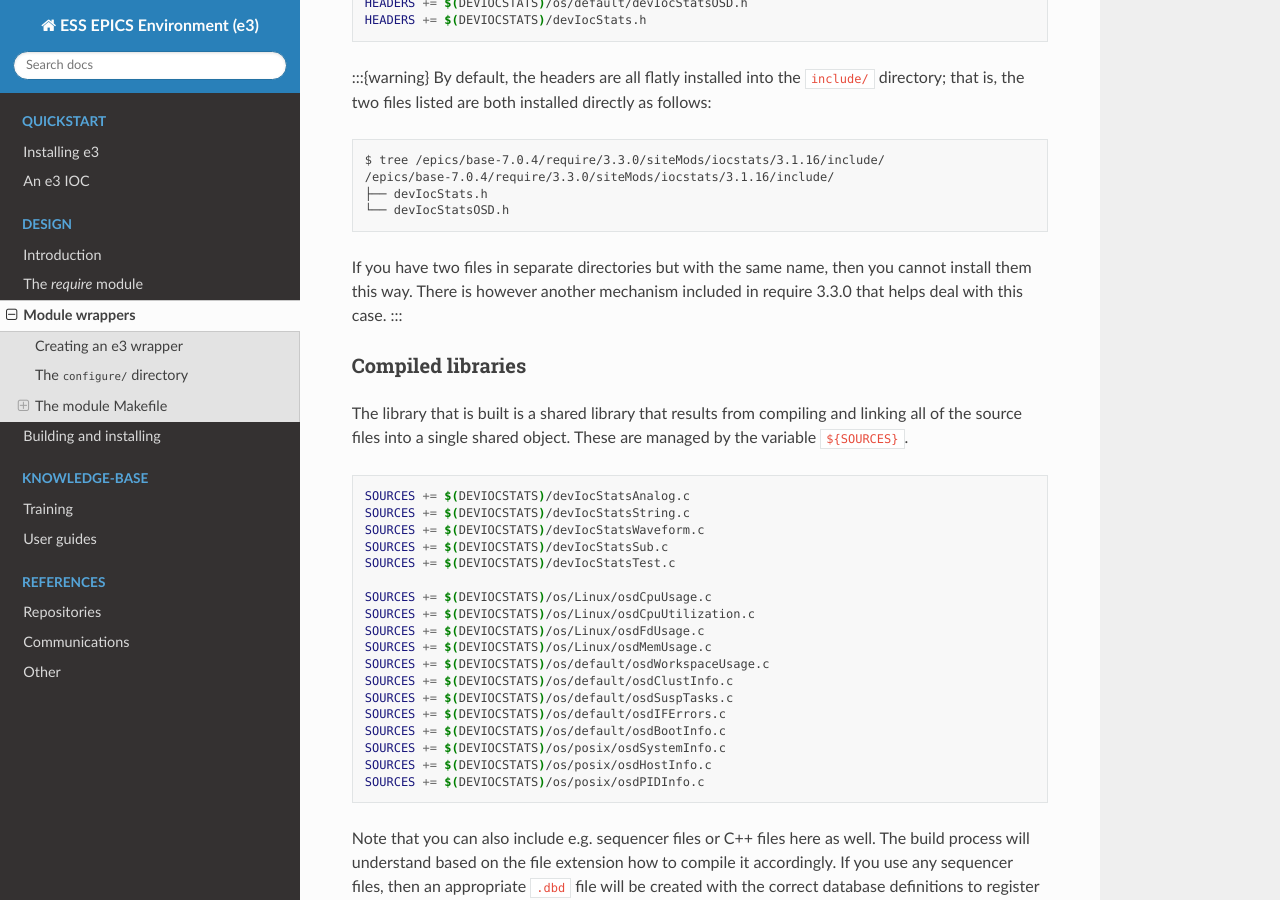
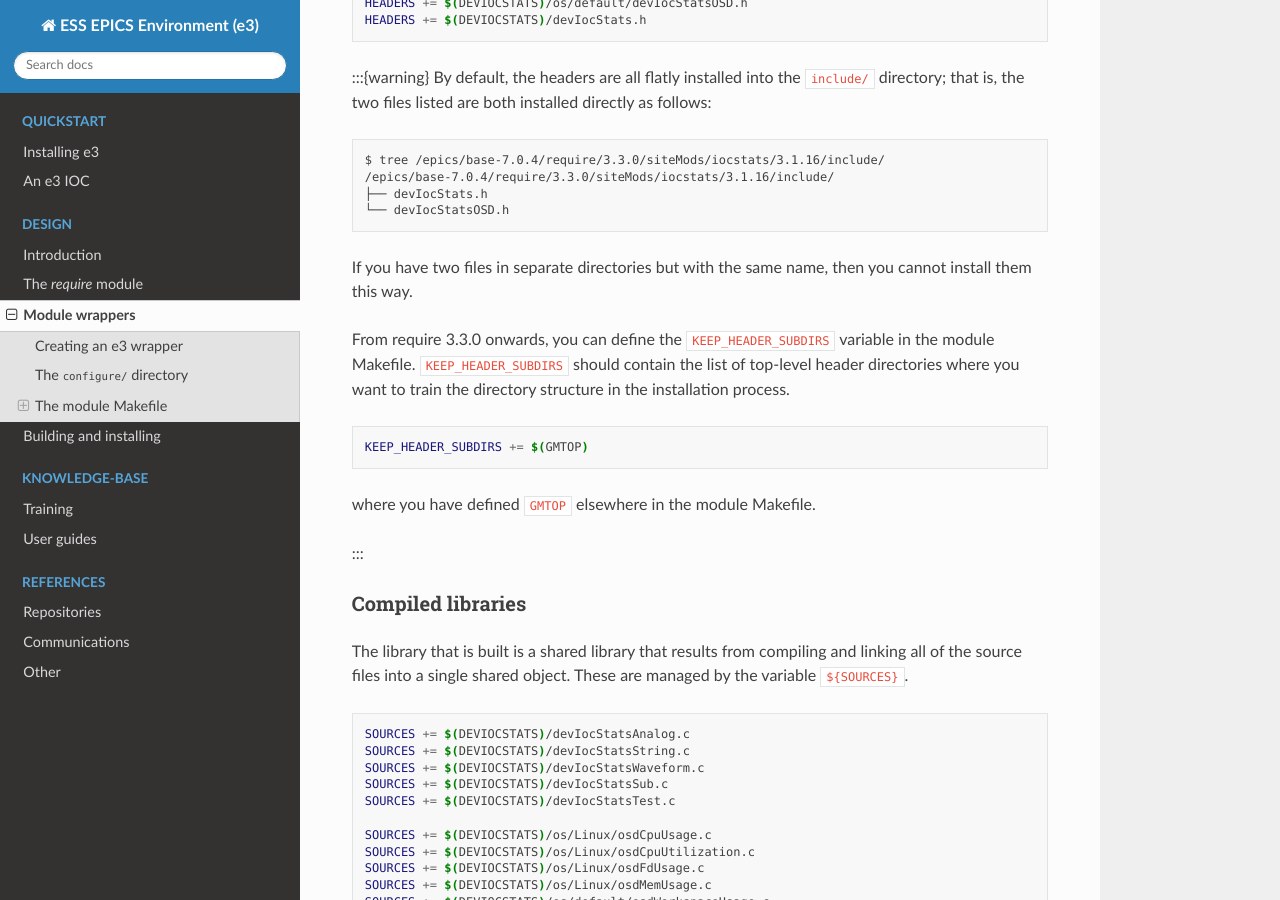
Before and after one commit to ttkorhonen/e3pages, a Sphinx documentation site: the page built from docs/design/3_wrappers.md, in a window 1280 px wide and 900 px high, scrolled down 3317 px. Built offline with Sphinx 7.4.7 and the Read the Docs theme 2.0.0, drawn with Linux system fonts in a browser that asks for light colours.

Commit message:
Add content on retaining header directory structure

````diff
--- a/docs/design/3_wrappers.md
+++ b/docs/design/3_wrappers.md
@@ -142,7 +142,16 @@ $ tree /epics/base-7.0.4/require/3.3.0/siteMods/iocstats/3.1.16/include/
 └── devIocStatsOSD.h
 ```
 
-If you have two files in separate directories but with the same name, then you cannot install them this way. There is however another mechanism included in require 3.3.0 that helps deal with this case. <!-- TODO: find link and fixme -->
+If you have two files in separate directories but with the same name, then you cannot install them this way.
+
+From require 3.3.0 onwards, you can define the `KEEP_HEADER_SUBDIRS` variable in the module Makefile. `KEEP_HEADER_SUBDIRS` should contain the list of top-level header directories where you want to train the directory structure in the installation process. <!-- TODO: find link and fixme -->
+
+```makefile
+KEEP_HEADER_SUBDIRS += $(GMTOP)
+```
+where you have defined `GMTOP` elsewhere in the module Makefile.
+
+
 :::
 
 ### Compiled libraries
````
